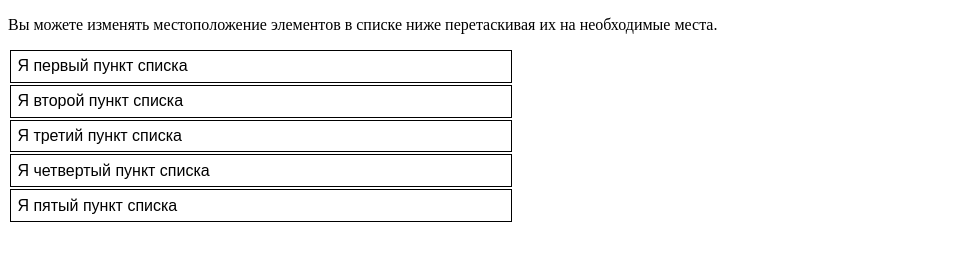
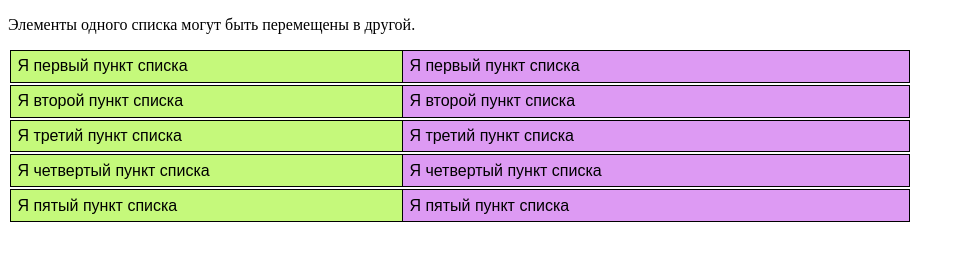
Before and after one commit to Gubanov07/gnus, a plain HTML site: page jQuery/yoy.html in a window 1280 px wide. Shown: the whole page, without its empty margins (0-965 px from the left). Drawn offline with Linux system fonts and the light colour scheme.

Commit message:
Два сортируемых списка

```diff
--- a/jQuery/scripts.js
+++ b/jQuery/scripts.js
@@ -1,3 +1,3 @@
 $(document).ready(function(){
-   $("#sort1").sortable();
+   $("#sort1,#sort2").sortable({connectWith:".connect"});
 });
--- a/jQuery/styles.css
+++ b/jQuery/styles.css
@@ -12,6 +12,7 @@ padding: 0.4em;
 border-style:solid;
 border-width:1px;
 height: 18px;
+background-color:#c5f97b;
 }
 #sort2
 {
--- a/jQuery/yoy.html
+++ b/jQuery/yoy.html
@@ -14,8 +14,16 @@
 	<script src="scripts.js"></script>
 </head>
 <body>
-<p>Вы можете изменять местоположение элементов в списке ниже перетаскивая их на необходимые места.</p>
-<ol id="sort1" class="ui-widget">
+<p>Элементы одного списка могут быть перемещены в другой.</p>
+<ol id="sort1" class="ui-widget connect">
+<li>Я первый пункт списка</li>
+<li>Я второй пункт списка</li>
+<li>Я третий пункт списка</li>
+<li>Я четвертый пункт списка</li>
+<li>Я пятый пункт списка</li>
+</ol>
+<br />
+<ol id="sort2" class="ui-widget connect">
 <li>Я первый пункт списка</li>
 <li>Я второй пункт списка</li>
 <li>Я третий пункт списка</li>
```
